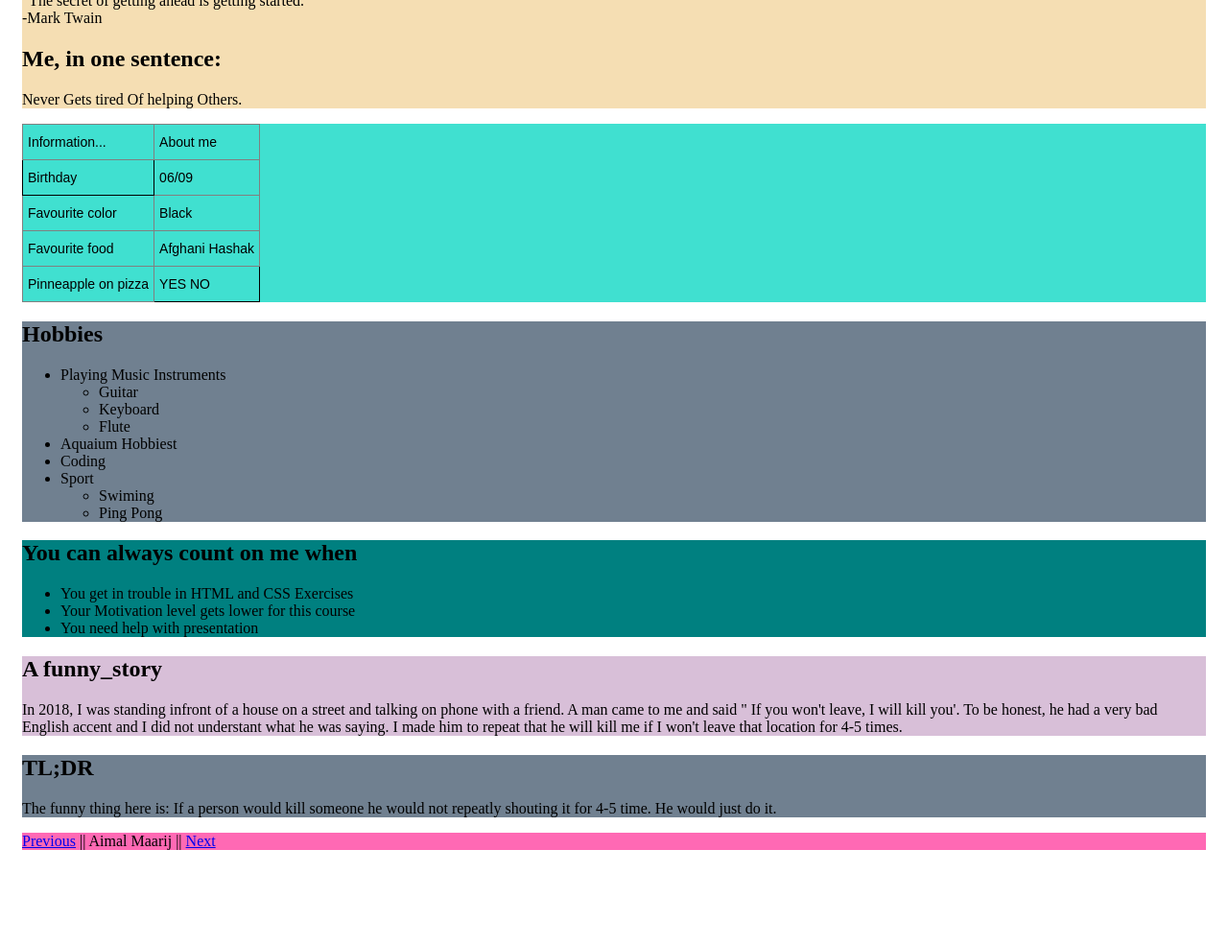
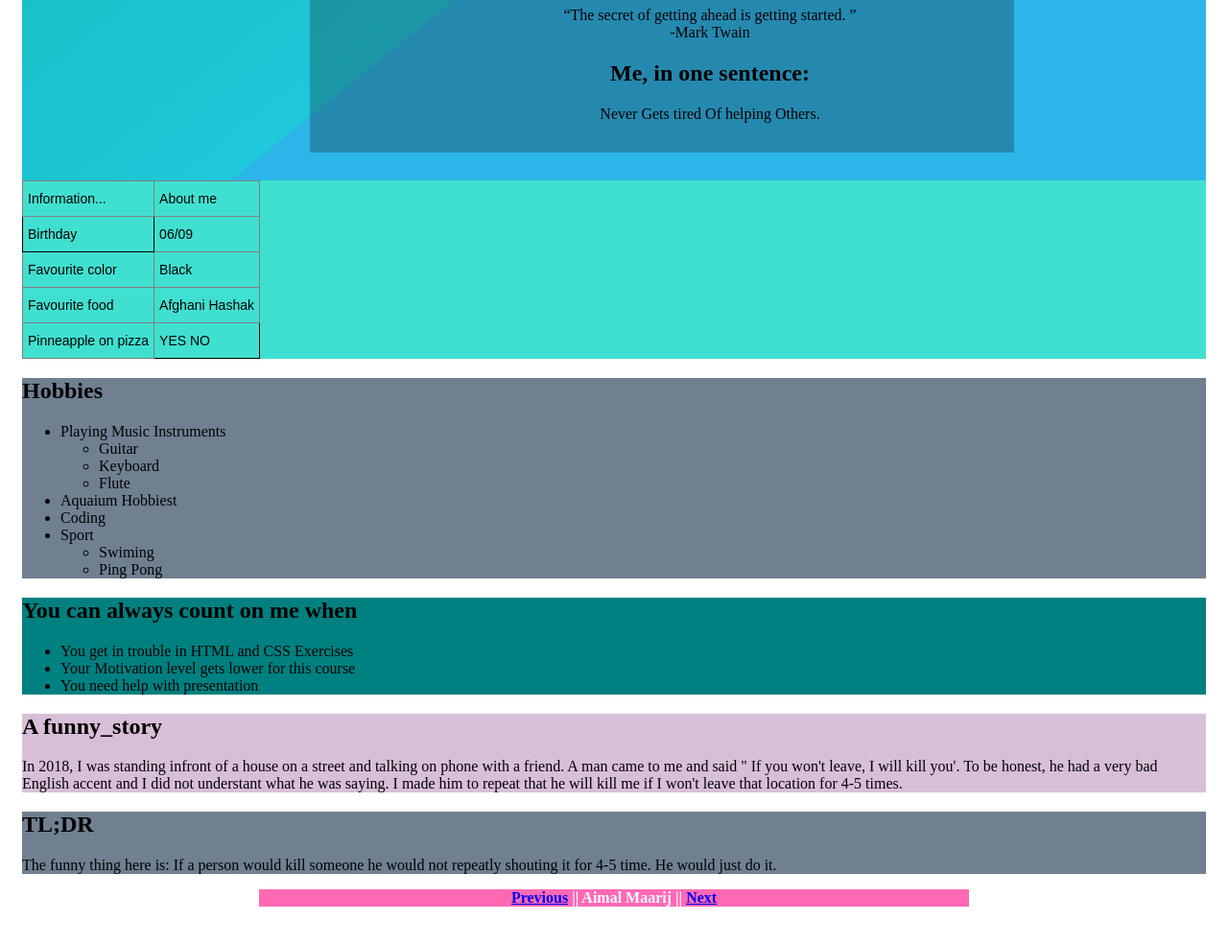
Before and after one commit to A-Maarij/CSS-EXERCISE, a plain HTML site: page index.html in a window 1280 px wide. Shown: the part 515-1499 px from the top of the page at 96% size. Before the commit the page ends 1440 px from the top, so only its background shows below. Drawn offline with Linux system fonts and the light colour scheme.

Commit message:
version 0.2

```diff
--- a/index.html
+++ b/index.html
@@ -9,9 +9,12 @@
 <body>
     <div id="profile_container" class="profile">
         <img src="./aimal.png" alt="My test image">
-        <h1> Aimal Maarij</h1>
-        <q>The secret of getting ahead is getting started. </q> </br>-Mark Twain</br>
-        <h2>Me, in one sentence: </h2> <p>Never Gets tired Of helping Others.</p>
+          <div id="banner_text_container">
+            <h1> Aimal Maarij</h1>
+            <q>The secret of getting ahead is getting started. </q> </br>-Mark Twain</br>
+            <h2>Me, in one sentence: </h2> <p>Never Gets tired Of helping Others.</p>
+          </div>
+
     </div>
 
     <div id="table_container">
--- a/style.css
+++ b/style.css
@@ -1,9 +1,20 @@
 body {
-    background-color: white;
     padding: 15px;
 }
 #profile_container{
-    background-color: wheat;
+    height: 680px;
+    background: linear-gradient(141deg, #0fb8ad 0%, #1fc8db 51%, #2cb5e8 25%);
+}
+#banner_text_container{
+    padding-left: 100px;
+    padding-top: 15px;
+    padding-bottom: 15px;
+    margin-left: 300px;
+    margin-right: 200px;
+    background-color: rgba(17, 14, 14, 0.26);
+    text-align: center;
+
+
 }
 #table_container{
     background-color: turquoise;
@@ -25,7 +36,9 @@ body {
 
 #hobbies_contqiner{
     background-color: slategrey;
+    padding
 }
+
 #count_on_me_container{
     background-color: teal;
 }
@@ -40,4 +53,9 @@ body {
 
 #navigation{
     background-color: hotpink;
+    text-align: center;
+    margin-left: 20%;
+    margin-right: 20%;
+    font-weight: 900;
+    color: aliceblue;
 }
```
